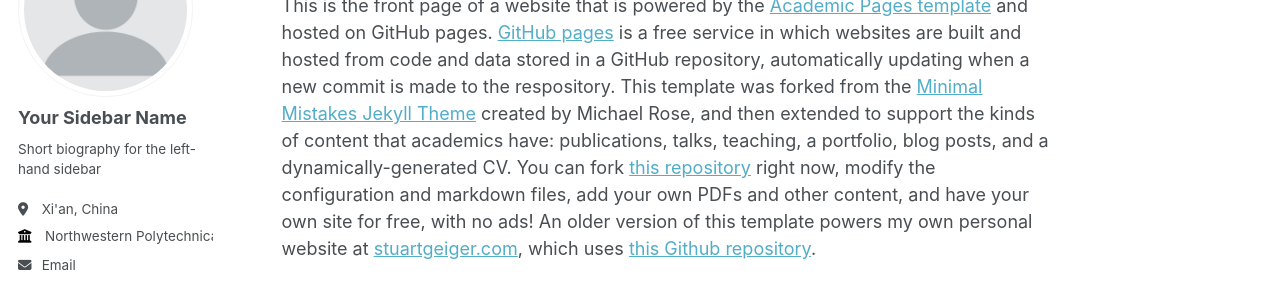
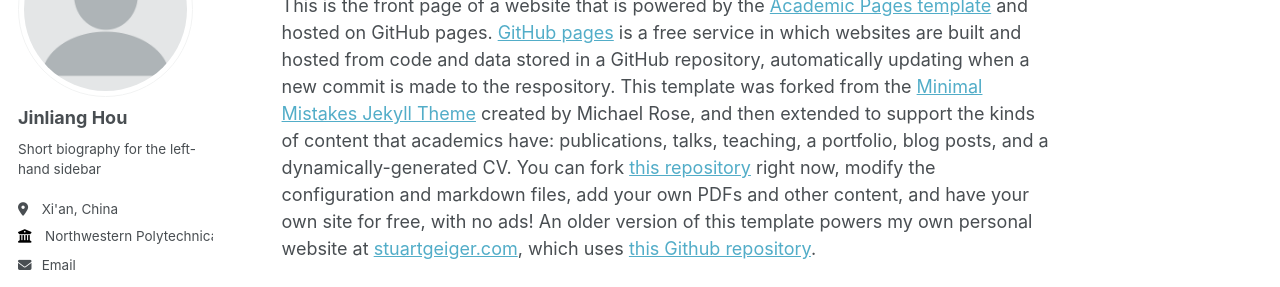
Before and after one commit to murphyhoucn/houjinliangcv, a Jekyll site: the page built from _pages/about.md, in a window 1280 px wide. Shown: the part 184-471 px from the top of the page. Built offline with Jekyll 4.4.1, drawn with Linux system fonts in a browser that asks for light colours; some web fonts are replaced.

Commit message:
Update _config.yml

```diff
--- a/_config.yml
+++ b/_config.yml
@@ -22,7 +22,7 @@ repository               : "murphyhoucn/houjinliangcv"
 author:
   # Biographic information
   avatar           : "profile.png"
-  name             : "Your Sidebar Name"
+  name             : "Jinliang Hou"
   pronouns         : # example: "she/her"
   bio              : "Short biography for the left-hand sidebar"
   location         : "Xi'an, China"
```
